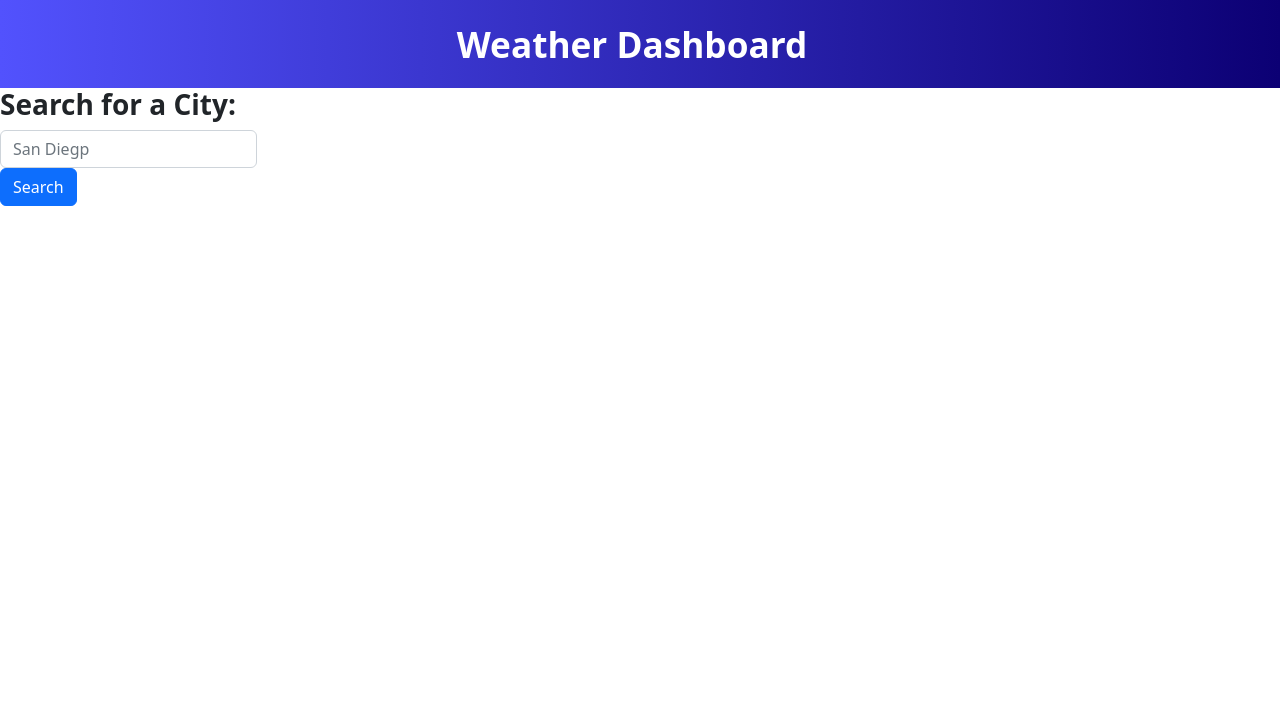
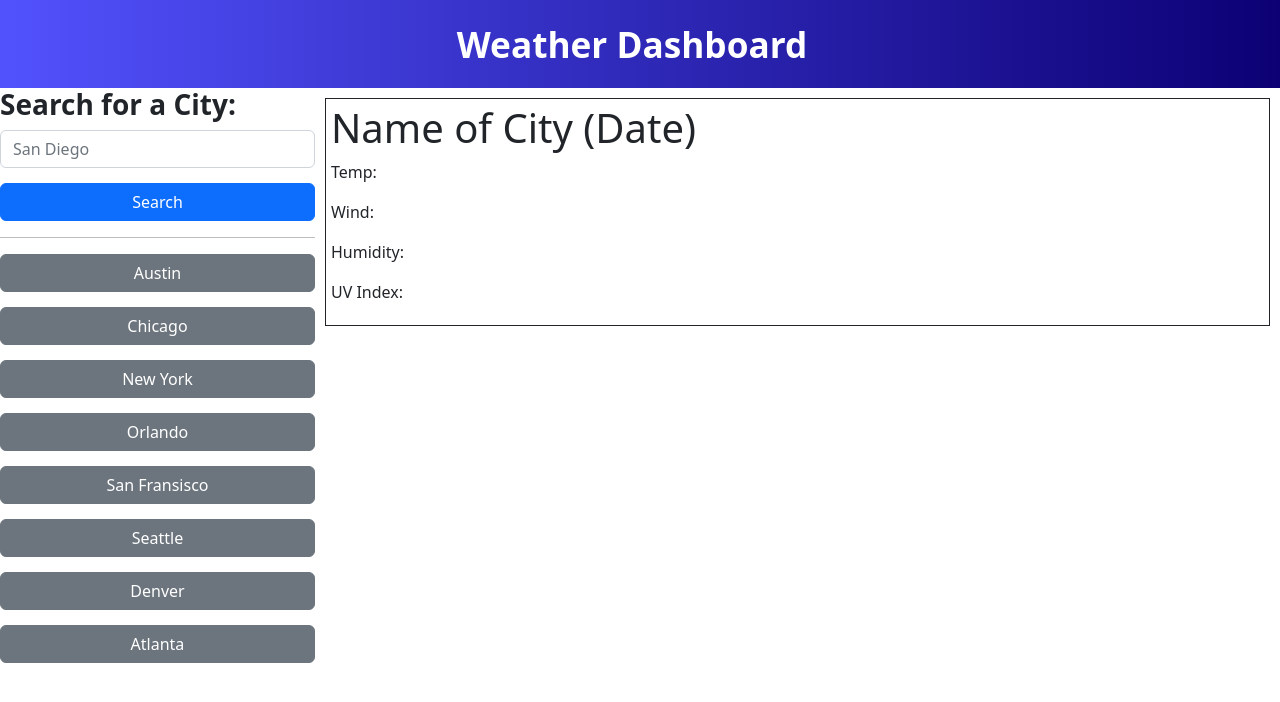
Before and after one commit to ciaragauntt/Weather-Dashboard, a plain HTML site: page index.html in a window 1280 px wide. Drawn offline with nearby package versions, Linux system fonts and the light colour scheme.

Commit message:
added html and css elements to build the webpage

```diff
--- a/index.html
+++ b/index.html
@@ -20,16 +20,31 @@
             <nav id="sidebar">
                 <div class="sidebar-header">
                     <h3>Search for a City:</h3>
-                    <input class="form-control" type="text" placeholder="San Diegp">
+                    <input class="form-control" type="text" placeholder="San Diego">
                 </div>
 
                 <div id="sidebar-btn btn-block">
                     <button type="button" class="btn btn-primary btn-block">Search</button>
+                    <hr></hr>
+                    <button type="button" class="btn btn-secondary btn-block">Austin</button>
+                    <button type="button" class="btn btn-secondary btn-block">Chicago</button>
+                    <button type="button" class="btn btn-secondary btn-block">New York</button>
+                    <button type="button" class="btn btn-secondary btn-block">Orlando</button>
+                    <button type="button" class="btn btn-secondary btn-block">San Fransisco</button>
+                    <button type="button" class="btn btn-secondary btn-block">Seattle</button>
+                    <button type="button" class="btn btn-secondary btn-block">Denver</button>
+                    <button type="button" class="btn btn-secondary btn-block">Atlanta</button>
                 </div>
             </nav>
 
-            <div id="content">
-
+            <div class="container border border-dark">
+                <h1>Name of City (Date)</h1>
+                <div class="fw-normal">
+                    <p>Temp:</p>
+                    <p>Wind:</p>
+                    <p>Humidity:</p>
+                    <p>UV Index:</p>
+                </div>
             </div>
 
         </div>
--- a/style.css
+++ b/style.css
@@ -22,3 +22,24 @@
 h3 {
     font-weight:bold;
 }
+.btn {
+    display:block;
+    width:100%;
+    margin-top:15px;
+}
+#sidebar {
+    width:25%;
+}
+hr {
+  color:black;
+  }
+.flex-column {
+    width:100%;
+    border-radius: 50%;
+}
+.container {
+    margin:10px;
+    padding:5px;
+    width:75%;
+    height: fit-content;
+}
```
